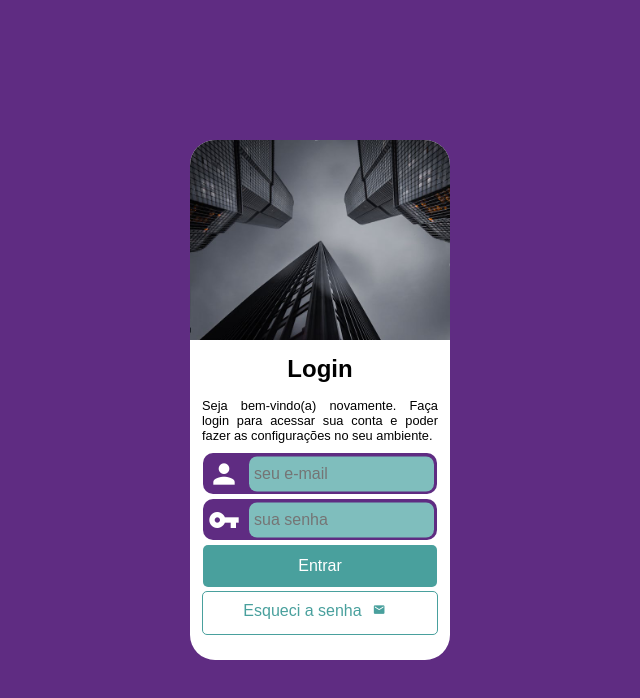
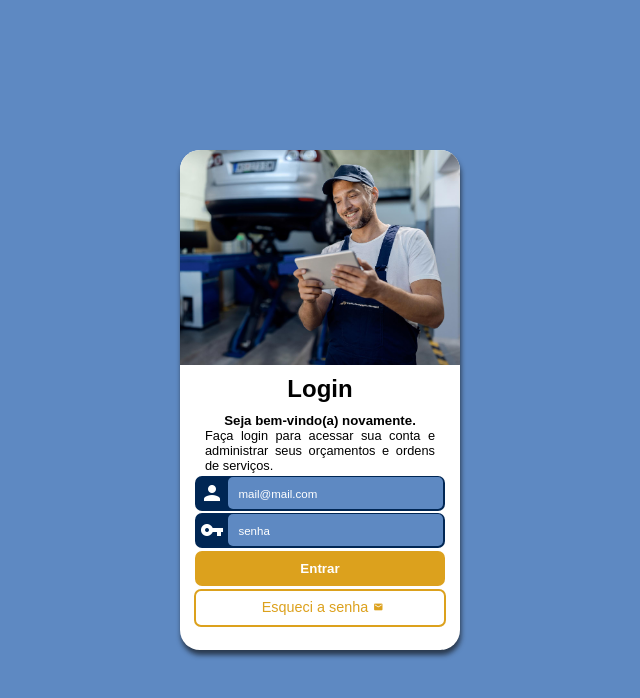
Before and after one commit to juliojrdatadev/projeto-login, a plain HTML site: page index.html in a window 1280 px wide. Shown: the whole page, without its empty margins (320-960 px from the left). Drawn offline with Linux system fonts and the light colour scheme.

Commit message:
atualização do login

```diff
--- /dev/null
+++ b/backup30-06-2024/estilos/style.css
@@ -0,0 +1,153 @@
+@charset "UTF-8";
+
+/* PALETA DE CORES
+
+Verde: #49a09d
+Lilás: #5f2c82 */
+
+* {
+    margin: 0px;
+    padding: 0px;
+    font-family: Arial, Helvetica, sans-serif;
+}
+
+html, body {
+    background-color: #5f2c82;
+}
+
+main {
+    background-color: white;
+    width: 260px;
+    min-height: 520px ;
+    border-radius: 25px;
+    position: absolute;
+    display: block;
+    margin: auto;
+    top: 50%;
+    left: 50%;
+    transform: translate(-50%, -50%);
+}
+
+div#imagem {
+    border-radius: 25px 25px 0px 0px;
+    width: 100%;
+    height: 200px;
+    background-image: url('../imagens/predio-pqno.jpg');
+    background-repeat: no-repeat;
+    background-size: cover;
+}
+
+div#formulário {
+    position: relative;
+}
+
+div#formulario > h1 {
+    padding-top: 15px;
+    margin-bottom: 5px;
+    text-align: center;
+}
+
+div#formulario > p {
+    padding-left: 12px;
+    padding-right: 12px;
+    font-size: 0.8em;
+    padding-top: 10px;
+    text-align: justify;
+}
+
+.bginput {
+    background-color: #5f2c82;
+    border-radius: 10px;
+    width: 90%;
+    margin: auto;
+    margin-bottom: 5px;
+    position: relative;
+}
+
+input.acesso{
+    background-color: rgb(127, 190, 189);
+    border-radius: 8px;
+    border: none;
+    width: 175px;
+    height: 35px;
+    position: absolute;
+    top: 50%;
+    transform: translate(0%, -50%);
+    right: 3px;
+    padding-inline: 5px;
+    font-size: 1em;
+
+}
+
+.material-icons {
+    color:white;
+    font-size: 2em;
+    width: 25px;
+    height: 25px;
+    margin: 5px;
+}
+
+input#idEntrar {
+    background-color: #49a09d;
+    border-radius: 5px;
+    position: relative;
+    border: none;
+    width: 90%;
+    margin: auto;
+    margin-bottom: 5px;
+    left: 50%;
+    transform: translate(-50%);
+    padding: 12px;
+    color: white;
+    font-size: 1em;
+    text-align: center;
+}
+
+input#idEntrar:hover {
+    background-color: #326e6c;
+}
+
+a#idEsqueci {
+    text-decoration: none;
+    background-color: white;
+    color: #49a09d;
+    border-radius: 5px;
+    border: 1px solid #49a09d;
+    width: 90%;
+    position: absolute;
+    left: 50%;
+    bottom: 25px;
+    transform: translate(-50%);
+    font-size: 1em;
+    text-align: center;
+    padding-top: 7px;
+    padding-bottom: 0px;
+}
+
+a#idEsqueci:hover {
+    text-decoration: none;
+    background-color: #49a09dd5;
+    color: white;
+    border-radius: 5px;
+    width: 90%;
+    position: absolute;
+    left: 50%;
+    bottom: 25px;
+    transform: translate(-50%);
+    font-size: 1em;
+    text-align: center;
+    padding-top: 7px;
+    padding-bottom: 0px;
+}
+
+a > #iconMail {
+    text-decoration: none;
+    color: #49a09d;
+    font-size: 0.8em;
+}
+
+a:hover > #iconMail {
+    text-decoration: none;
+    color: white;
+    font-size: 0.8em;
+}
--- a/estilos/style.css
+++ b/estilos/style.css
@@ -6,148 +6,149 @@ Verde: #49a09d
 Lilás: #5f2c82 */
 
 * {
+    font-family: Arial, Helvetica, sans-serif;
     margin: 0px;
     padding: 0px;
-    font-family: Arial, Helvetica, sans-serif;
 }
 
 html, body {
-    background-color: #5f2c82;
+    background-color: #5E89C2;
+    width: 100vw;
+    height: 100vh;
 }
 
 main {
-    background-color: white;
-    width: 260px;
-    min-height: 520px ;
-    border-radius: 25px;
     position: absolute;
-    display: block;
-    margin: auto;
+    left: 50%;
     top: 50%;
-    left: 50%;
     transform: translate(-50%, -50%);
 }
 
-div#imagem {
-    border-radius: 25px 25px 0px 0px;
-    width: 100%;
-    height: 200px;
-    background-image: url('../imagens/predio-pqno.jpg');
-    background-repeat: no-repeat;
-    background-size: cover;
+section {
+    background-color: white;
+    border-radius: 20px;
+    width: 280px;
+    height: 500px;
+    box-shadow: 1px 5px 5px #0c0c0ca2;
 }
 
-div#formulário {
-    position: relative;
+div#imagem {
+    width: 100%;
+    height: 43%;
+    background: url('../imagens/mecanico.jpg') no-repeat right / cover;
+    border-radius: 20px 20px 0 0;
 }
 
-div#formulario > h1 {
-    padding-top: 15px;
-    margin-bottom: 5px;
+div#formulario {
+    padding: 5px;
+    margin: 5px;
+}
+
+h1 {
+    text-align: center;
+    margin-bottom: 10px;
+}
+
+h5 {
     text-align: center;
 }
-
-div#formulario > p {
-    padding-left: 12px;
-    padding-right: 12px;
+p {
     font-size: 0.8em;
-    padding-top: 10px;
     text-align: justify;
+    padding-left: 15px;
+    padding-right: 15px;
+    margin-bottom: 3px;
 }
 
-.bginput {
-    background-color: #5f2c82;
-    border-radius: 10px;
-    width: 90%;
+.bgInputaAzul {
+    background-color: #002654;
+    width: 250px;
+    height: 35px;
     margin: auto;
-    margin-bottom: 5px;
     position: relative;
-}
-
-input.acesso{
-    background-color: rgb(127, 190, 189);
-    border-radius: 8px;
-    border: none;
-    width: 175px;
-    height: 35px;
-    position: absolute;
-    top: 50%;
-    transform: translate(0%, -50%);
-    right: 3px;
-    padding-inline: 5px;
-    font-size: 1em;
-
+    margin-bottom: 2px;
+    border-radius: 7px;
 }
 
 .material-icons {
-    color:white;
-    font-size: 2em;
-    width: 25px;
-    height: 25px;
-    margin: 5px;
+    color: white;
+    position: relative;
+    top: 5px;
+    left: 5px;
 }
 
-input#idEntrar {
-    background-color: #49a09d;
+input.campo {
+    background-color: #5E89C2;
+    font-size: 0.8em;
+    color: white;
+    padding-left: 5px;
+    width: 210px;
+    height: 32px;
+    position: relative;
+    top: -2.5px;
+    left: 5px;
+    border: none;
     border-radius: 5px;
-    position: relative;
-    border: none;
-    width: 90%;
-    margin: auto;
-    margin-bottom: 5px;
-    left: 50%;
-    transform: translate(-50%);
-    padding: 12px;
-    color: white;
-    font-size: 1em;
-    text-align: center;
 }
 
-input#idEntrar:hover {
-    background-color: #326e6c;
+.campo::placeholder {
+    font-size: 0.9em;
+    color: white;
+    padding-left: 5px;
 }
 
-a#idEsqueci {
-    text-decoration: none;
-    background-color: white;
-    color: #49a09d;
-    border-radius: 5px;
-    border: 1px solid #49a09d;
-    width: 90%;
-    position: absolute;
-    left: 50%;
-    bottom: 25px;
-    transform: translate(-50%);
-    font-size: 1em;
-    text-align: center;
-    padding-top: 7px;
-    padding-bottom: 0px;
+
+input#entrar {
+    background-color: #DCA11D;
+    color: white;
+    font-weight: bold;
+    width: 250px;
+    height: 35px;
+    margin-left: 50%;
+    transform: translate(-50%,0);
+    margin-top: 1px;
+    margin-bottom: 2px;
+    border: none;
+    border-radius: 7px;
 }
 
-a#idEsqueci:hover {
-    text-decoration: none;
-    background-color: #49a09dd5;
-    color: white;
-    border-radius: 5px;
-    width: 90%;
-    position: absolute;
-    left: 50%;
-    bottom: 25px;
-    transform: translate(-50%);
-    font-size: 1em;
-    text-align: center;
-    padding-top: 7px;
-    padding-bottom: 0px;
+input#entrar:hover {
+    background-color: white;
+    color: #DCA11D;
+    border: 2px solid #DCA11D;
+    transition: 0.3s;
 }
 
-a > #iconMail {
+a#esqueci {
+    position: relative;
+    width: 100%;
+    height: 100%;
     text-decoration: none;
-    color: #49a09d;
-    font-size: 0.8em;
+    color: #DCA11D;
 }
 
-a:hover > #iconMail {
-    text-decoration: none;
-    color: white;
-    font-size: 0.8em;
+a#esqueci:hover {
+    font-weight: bolder;
 }
+
+.bgInputaBco {
+    background-color: white;
+    font-size: 0.9em;
+    text-align: center;
+    width: 248px;
+    height: 26px;
+    margin: auto;
+    position: relative;
+    padding-top: 8px;
+    margin-top: 1px;
+    margin-bottom: 2px;
+    border: 2px solid #DCA11D;
+    border-radius: 7px;
+}
+
+#matMail {
+    position: relative;
+    top: -0.5px;
+    color: #DCA11D;
+    font-size: 0.7em;
+}
--- a/index.html
+++ b/index.html
@@ -10,35 +10,40 @@
 <body>
     <main>
         <section id="login">
+
             <div id="imagem">
+                <!-- contem iamgem na css -->
+            </div>
 
-            </div>
+
             <div id="formulario">
+
                 <h1>Login</h1>
-                <p>
-                    Seja bem-vindo(a) novamente. Faça login para acessar sua conta e poder fazer as configurações no seu ambiente.
-                </p>
-                <p>
-                    <form action="cadastro.php" method="post">
 
-                        <div id="divEmail" class="bginput">
-                            <span id="spanEmail" class="material-icons">person</span>
-                            <input type="email" name="mail" id="iMail" class="acesso" placeholder="seu e-mail" required>
-                        </div>
+                <h5>Seja bem-vindo(a) novamente.</h5>
+                <p>Faça login para acessar sua conta e administrar seus orçamentos e ordens de serviços.</p>
 
-                        <div id="divSenha" class="bginput">
-                            <span id="spanSenha" class="material-icons">vpn_key</span>
-                            <input type="password" name="senha" id="idSenha" class="acesso" placeholder="sua senha" required minlength="8">
-                        </div>
+                <form action="login.php" method="post">
 
-                        <input type="submit" value="Entrar" id="idEntrar">
-                        <a href="#" id="idEsqueci" target="">Esqueci a senha<span id="iconMail" class="material-icons">mail</span></a>
+                                <div class="bgInputaAzul">
+                                    <span class="material-icons">person</span>
+                                    <input class="campo" type="email" name="usuario" id="idUsuario" placeholder="mail@mail.com" required>
+                                </div>
 
-                    </form>
-                </p>
+                                <div class="bgInputaAzul">
+                                    <span class="material-icons">vpn_key</span>
+                                    <input class="campo" type="password" name="senha" id="idSenha" minlength="8" placeholder="senha">
+                                </div>
+
+                                <input type="submit" value="Entrar" id="entrar">
+
+                                <div class="bgInputaBco">
+                                    <a href="#" id="esqueci">Esqueci a senha<span class="material-icons" id="matMail">mail</span></a>
+                                </div>
+                </form>
+
             </div>
         </section>
     </main>
-
-</body>
+    </body>
 </html>
```
Also changed, not shown: backup30-06-2024/index.html (added, +44 -0 lines), backup30-06-2024/imagens/predio-medio.jpg (added), backup30-06-2024/imagens/predio-pqno.jpg (added), backup30-06-2024/imagens/predios.jpg (added), imagens/mecanico-cotacao-explicar-a-um-cliente_1170-1557.jpg (added), imagens/mecanico-orcamento.jpg (added), imagens/mecanico-orcamento2.jpg (added), imagens/mecanico.jpg (added), imagens/mecanicos-consertando-um-carro-na-oficina_329181-11817.jpg (added), imagens/mechanic-usa-a-tabuleta-digital_1170-1567.jpg (added), imagens/metal.jpg (added), 5 other files.
